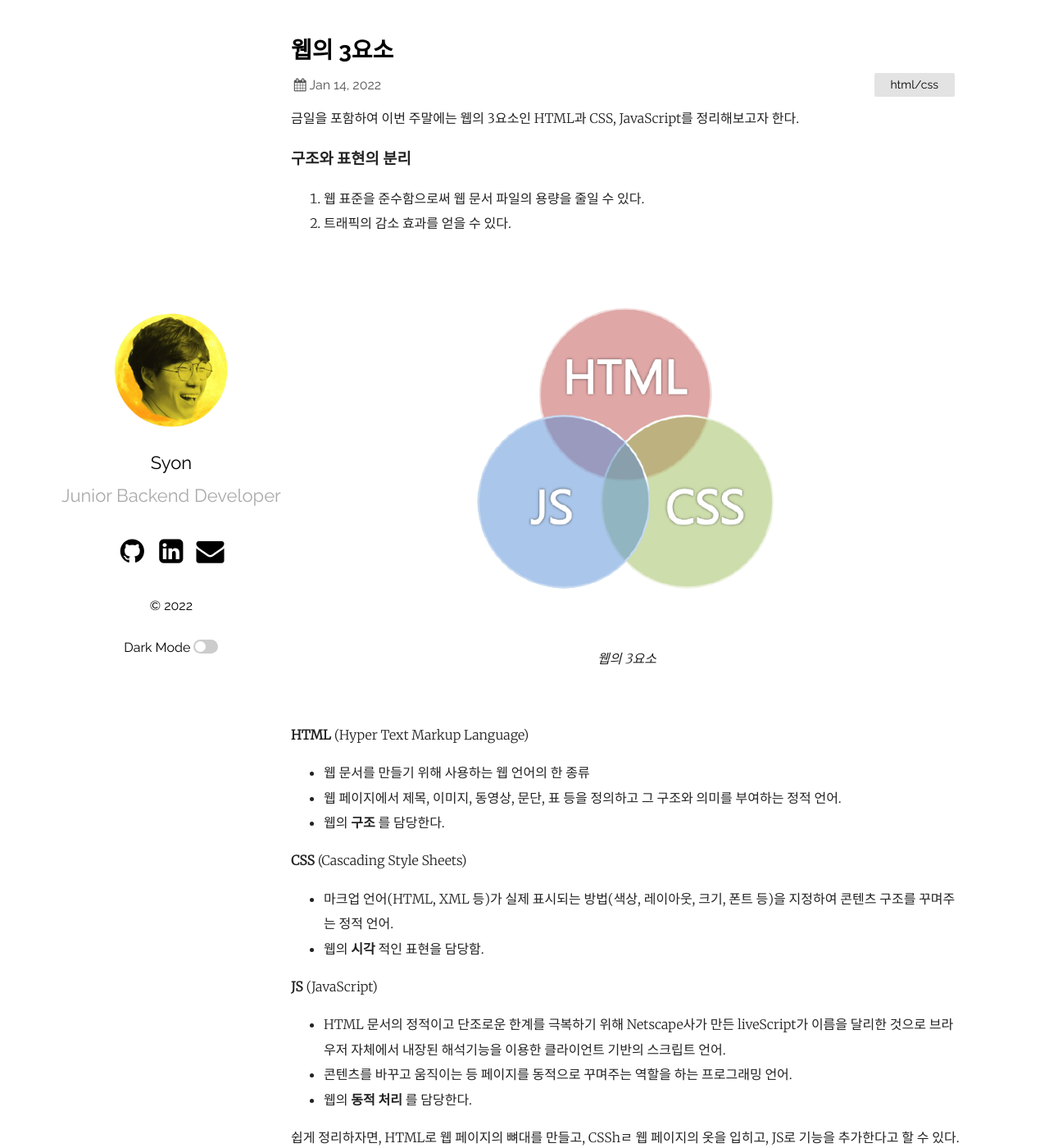
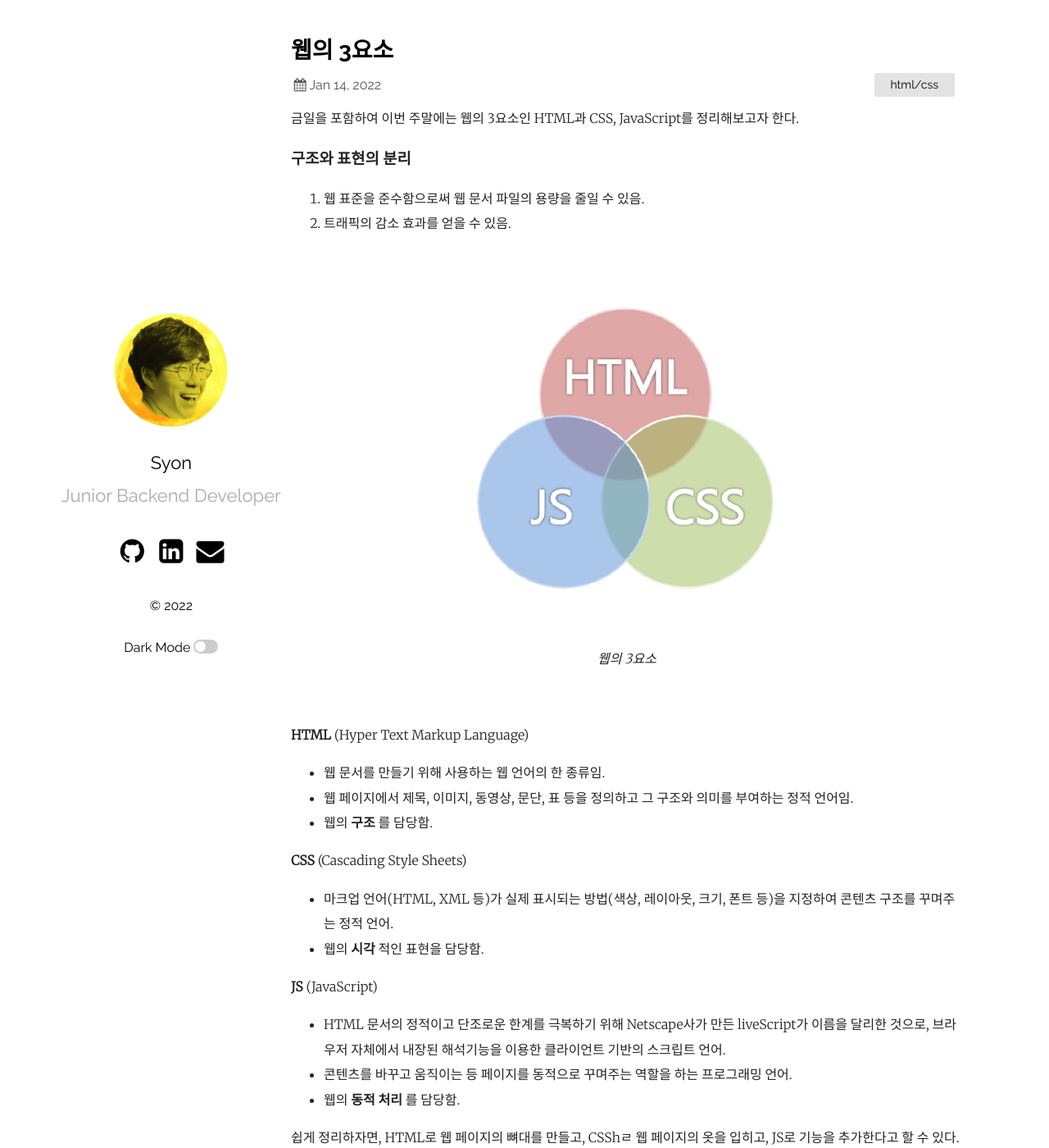
Before and after one commit to Syon0303/Syon0303.github.io, a Jekyll site: the page built from _posts/2022-01-14-TIL_http.markdown, in a window 1280 px wide and 1400 px high. Shown: the whole window at 82% size. Built offline with Jekyll 4.4.1, drawn with Linux system fonts in a browser that asks for light colours.

Commit message:
220114 post fix

```diff
--- a/_posts/2022-01-14-TIL_http.markdown
+++ b/_posts/2022-01-14-TIL_http.markdown
@@ -7,8 +7,8 @@ categories: html/css
 금일을 포함하여 이번 주말에는 웹의 3요소인 HTML과 CSS, JavaScript를 정리해보고자 한다.
 
 <h3>구조와 표현의 분리</h3>
-1. 웹 표준을 준수함으로써 웹 문서 파일의 용량을 줄일 수 있다.
-2. 트래픽의 감소 효과를 얻을 수 있다.
+1. 웹 표준을 준수함으로써 웹 문서 파일의 용량을 줄일 수 있음.
+2. 트래픽의 감소 효과를 얻을 수 있음.
 
 <br>
 <p align="center">
@@ -21,9 +21,9 @@ categories: html/css
 <br>
 
 __HTML__ (Hyper Text Markup Language)
-* 웹 문서를 만들기 위해 사용하는 웹 언어의 한 종류
-* 웹 페이지에서 제목, 이미지, 동영상, 문단, 표 등을 정의하고 그 구조와 의미를 부여하는 정적 언어.
-* 웹의 __구조__ 를 담당한다.
+* 웹 문서를 만들기 위해 사용하는 웹 언어의 한 종류임.
+* 웹 페이지에서 제목, 이미지, 동영상, 문단, 표 등을 정의하고 그 구조와 의미를 부여하는 정적 언어임.
+* 웹의 __구조__ 를 담당함.
 
 
 __CSS__ (Cascading Style Sheets)
@@ -32,9 +32,9 @@ __CSS__ (Cascading Style Sheets)
 
 
 __JS__ (JavaScript)
-* HTML 문서의 정적이고 단조로운 한계를 극복하기 위해 Netscape사가 만든 liveScript가 이름을 달리한 것으로 브라우저 자체에서 내장된 해석기능을 이용한 클라이언트 기반의 스크립트 언어.
+* HTML 문서의 정적이고 단조로운 한계를 극복하기 위해 Netscape사가 만든 liveScript가 이름을 달리한 것으로, 브라우저 자체에서 내장된 해석기능을 이용한 클라이언트 기반의 스크립트 언어.
 * 콘텐츠를 바꾸고 움직이는 등 페이지를 동적으로 꾸며주는 역할을 하는 프로그래밍 언어.
-* 웹의 __동적 처리__ 를 담당한다.
+* 웹의 __동적 처리__ 를 담당함.
 
 
 쉽게 정리하자면, HTML로 웹 페이지의 뼈대를 만들고, CSShㄹ 웹 페이지의 옷을 입히고, JS로 기능을 추가한다고 할 수 있다.
```
